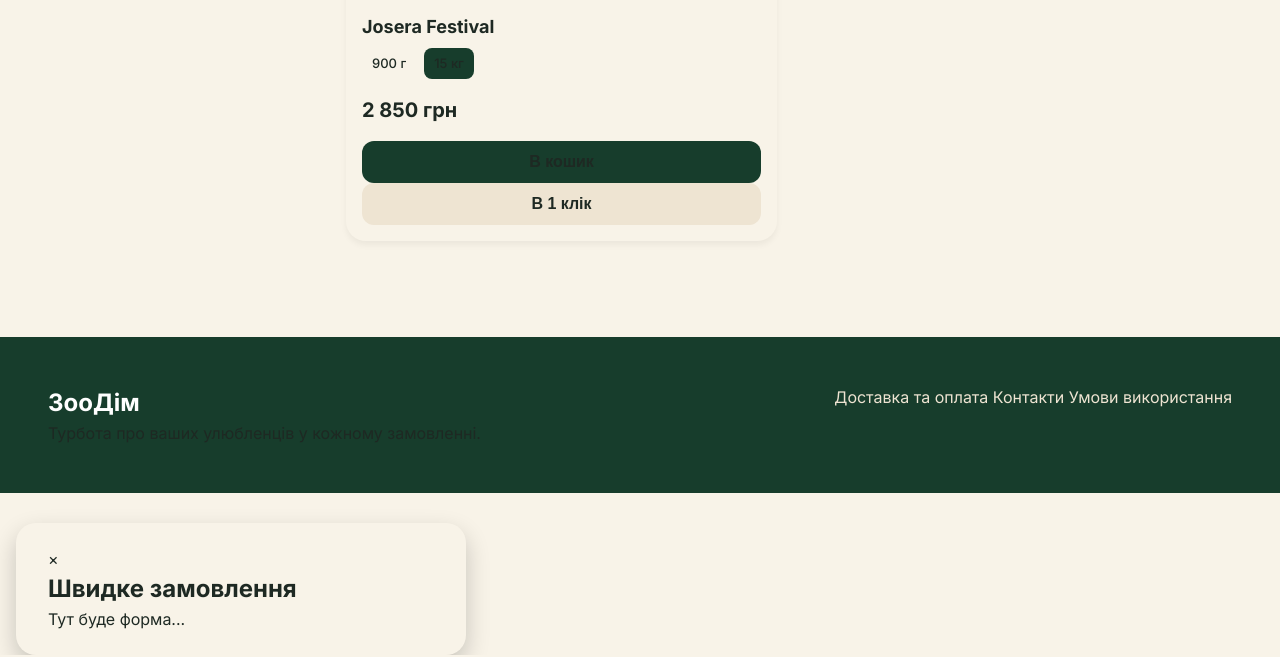
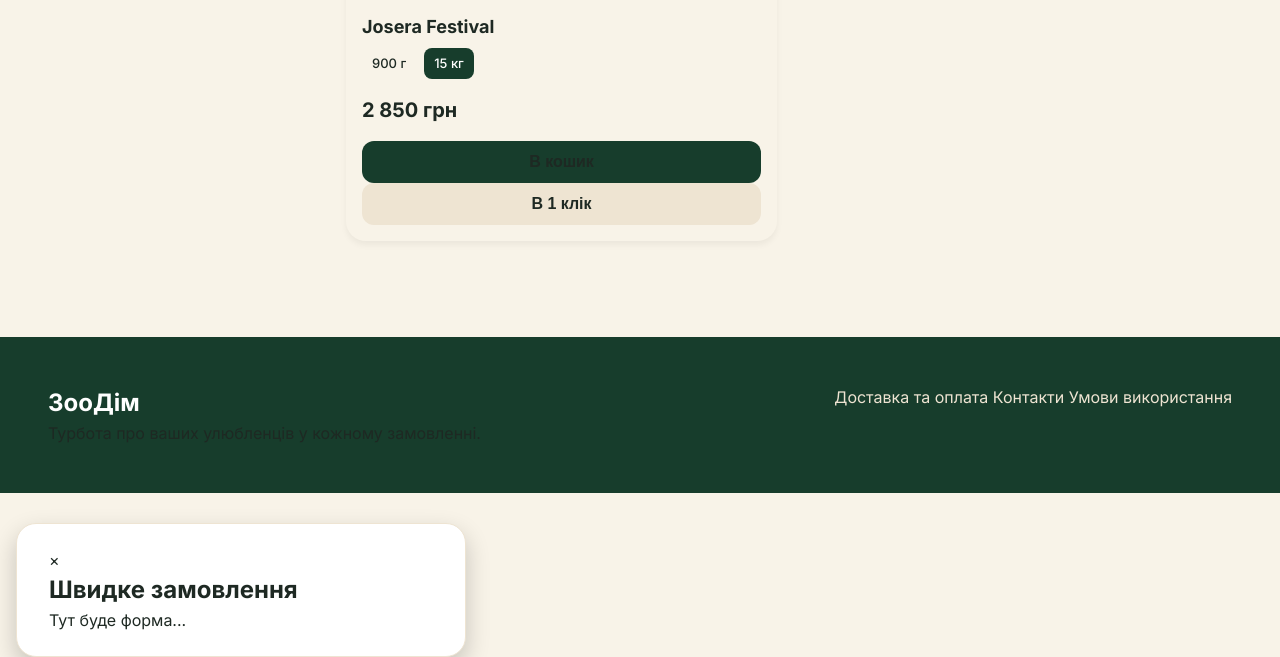
Before and after one commit to Taynerus/zoodim, a plain HTML site: page index.html in a window 1280 px wide. Shown: the part 940-1597 px from the top of the page. Drawn offline with Linux system fonts and the light colour scheme.

Commit message:
Enhance modal and weight selector styles
Added styles for modal window and weight selector.

```diff
--- a/style.css
+++ b/style.css
@@ -771,3 +771,28 @@ background-color: var(--color-bg-input); color: var(--color-text-main);
 .hero-title { font-size: 36px; }
 .hero-image-wrapper { justify-content: center; }
 }
+/* ==========================================
+   ФІКСИ ДЛЯ МОДАЛКИ ТА КНОПОК ВАГИ
+   ========================================== */
+
+/* 1. Робимо модальне вікно повністю непрозорим */
+.modal-content {
+    background-color: var(--bg-card) !important;
+    z-index: 1001;
+    position: relative;
+    border: 1px solid var(--color-bg-alt);
+}
+
+/* Затемнення фону за модальним вікном */
+.modal-overlay.active {
+    background-color: rgba(0, 0, 0, 0.7) !important;
+}
+
+/* 2. Примусово білий текст для обраної ваги (щоб не зливався) */
+.hidden-radio:nth-of-type(1):checked ~ .weight-selector label:nth-child(1),
+.hidden-radio:nth-of-type(2):checked ~ .weight-selector label:nth-child(2),
+.hidden-radio:nth-of-type(3):checked ~ .weight-selector label:nth-child(3) {
+    background-color: var(--color-primary) !important;
+    color: #FFFFFF !important;
+    border-color: var(--color-primary) !important;
+}
```
